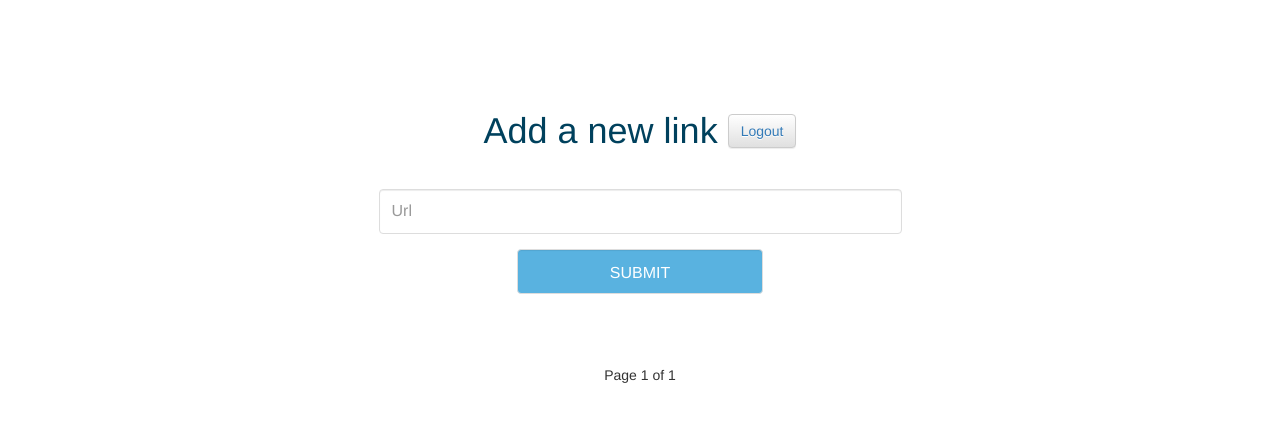
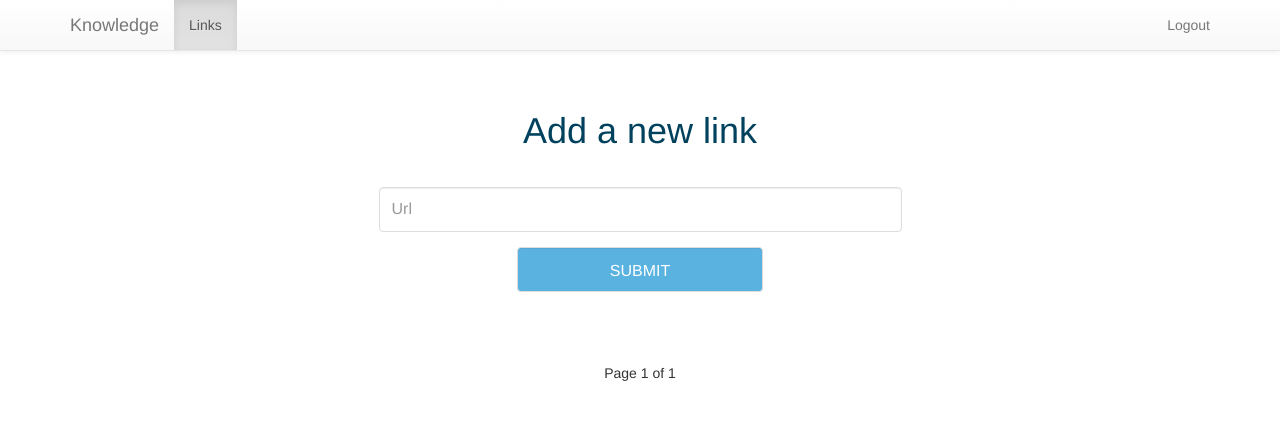
Before and after one commit to labcodes/knowledge, a Django app: page /links/ in a window 1280 px wide. Shown: the top 422 px of the page. Run offline with Django 3.2, Linux system fonts and the light colour scheme; the visitor is signed in with stand-in values (Sample User, id 1); data that the repository does not hold is empty; some libraries are stand-ins or nearby versions.

Commit message:
Add navbar menu

```diff
--- a/links/templates/links/base.html
+++ b/links/templates/links/base.html
@@ -14,8 +14,33 @@
     <link rel="stylesheet" href="{% static "links/css/create-link-form.css" %}">
   </head>
   <body>
+    <nav class="navbar navbar-default navbar-fixed-top">
+      <div class="container">
+        <div class="navbar-header">
+          <button type="button" class="navbar-toggle collapsed" data-toggle="collapse" data-target="#navbar" aria-expanded="false" aria-controls="navbar">
+            <span class="sr-only">Toggle navigation</span>
+            <span class="icon-bar"></span>
+            <span class="icon-bar"></span>
+            <span class="icon-bar"></span>
+          </button>
+          <a class="navbar-brand" href="/">Knowledge</a>
+        </div>
+        <div id="navbar" class="navbar-collapse collapse" aria-expanded="false" style="height: 1px;">
+          <ul class="nav navbar-nav">
+            <li class="{% block 'active_links_menu' %}{% endblock %}"><a href="{% url 'links:list-links' %}">Links</a></li>
+          </ul>
+          <ul class="nav navbar-nav navbar-right">
+            <li><a href="{% url 'core:logout' %}">Logout <span class="sr-only">(current)</span></a></li>
+          </ul>
+        </div><!--/.nav-collapse -->
+      </div>
+    </nav>
+
     <div class="container">
       {% block 'content' %}{% endblock %}
     </div>
+
+    <script type="text/javascript" src="https://code.jquery.com/jquery-3.1.1.min.js"></script>
+    <script type="text/javascript" src="{% static "links/vendors/bootstrap-3.3.7/js/bootstrap.min.js" %}"></script>
   </body>
 </html>
--- a/links/templates/links/create-link-form.html
+++ b/links/templates/links/create-link-form.html
@@ -5,7 +5,7 @@
       <div class="panel-heading">
         <div class="row">
           <div class="col-xs-12">
-            <h1>Add a new link <button class="btn btn-default logout-button"><a href="{% url 'core:logout' %}">Logout</a></button></h1>
+            <h1>Add a new link </h1>
           </div>
         </div>
       </div>
--- a/links/templates/links/index.html
+++ b/links/templates/links/index.html
@@ -1,4 +1,8 @@
 {% extends 'links/base.html' %}
+
+{% block 'active_links_menu' %}
+active
+{% endblock %}
 
 {% block 'content' %}
 
--- a/links/views.py
+++ b/links/views.py
@@ -24,7 +24,6 @@ class CreateLinkView(CreateView):
     success_url = reverse_lazy('links:list-links')
     form_class = LinkForm
 
-
     def form_valid(self, form):
         form.save(author=self.request.user)
         return redirect(self.success_url)
```
